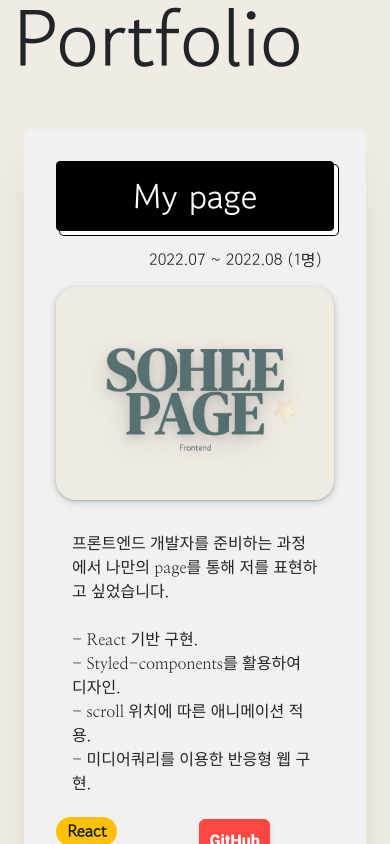
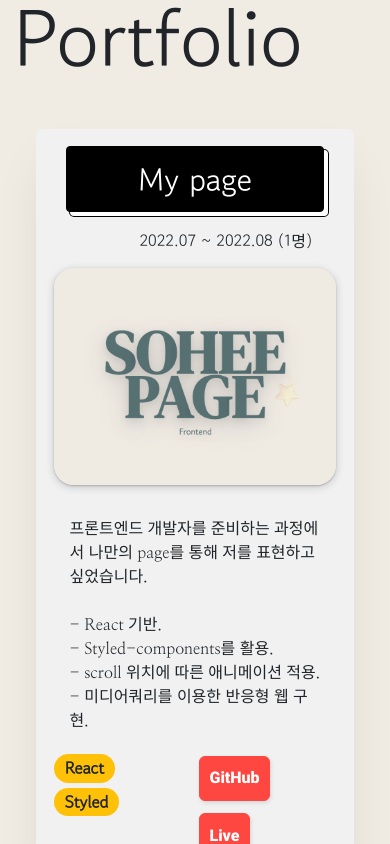
Before and after one commit to sohee063/sohee-page, a React (Create React App) app: page / in a window 390 px wide. Shown: the part 4820-5664 px from the top of the page. Built offline with nearby package versions, Linux system fonts and the light colour scheme.

Commit message:
반응형 다듬기

```diff
--- a/src/component/PortfolioTitle.jsx
+++ b/src/component/PortfolioTitle.jsx
@@ -7,10 +7,10 @@ const PortfolioTitle = () => {
     <Container>
       <PortfolioTitleBox>
         <Row>
-          <Col lg={3} sm={12}>
+          <Col lg={4} sm={12}>
             My page
           </Col>
-          <Col lg={9} sm={12}>
+          <Col lg={8} sm={12}>
             2022.07 ~ 2022.08 (1명)
           </Col>
         </Row>
@@ -30,7 +30,7 @@ const PortfolioTitleBox = styled.div`
       border-radius: 4px;
       box-shadow: #fff 4px 4px 0 0, #000 4px 4px 0 1px;
       color: #fff;
-      font-size: 35px;
+      font-size: 2rem;
       padding: 0.5rem;
       text-align: center;
       margin-bottom: 1rem;
--- a/src/page/Portfolio/Mypage.jsx
+++ b/src/page/Portfolio/Mypage.jsx
@@ -11,16 +11,16 @@ const Mypage = () => {
       <SoheePageBox>
         <PortfolioTitle />
         <Row>
-          <Col lg={5} sm={12}>
+          <Col lg={6} sm={12}>
             <Image src={soheepage} />
           </Col>
-          <Col lg={7} sm={12}>
+          <Col lg={6} sm={12}>
             <Contents>
               프론트엔드 개발자를 준비하는 과정에서 나만의 page를 통해 저를
               표현하고 싶었습니다.
               <br />
-              <br />- React 기반 구현.
-              <br />- Styled-components를 활용하여 디자인.
+              <br />- React 기반.
+              <br />- Styled-components를 활용.
               <br />- scroll 위치에 따른 애니메이션 적용.
               <br />- 미디어쿼리를 이용한 반응형 웹 구현.
             </Contents>
@@ -38,7 +38,7 @@ const SoheePageBox = styled.div`
   flex-direction: column;
   background-color: #f1f1f1;
   /* background: rgba(255, 255, 255, 0.8); */
-  padding: 2rem;
+  padding: 1.1rem;
   box-shadow: rgba(0, 0, 0, 0.1) 0px 25px 50px -12px;
   > :nth-child(2) {
     display: flex;
--- a/src/page/Portfolio/Portfolio.jsx
+++ b/src/page/Portfolio/Portfolio.jsx
@@ -1,25 +1,30 @@
 import React from "react";
 import Mypage from "./Mypage";
 import styled from "styled-components";
-import { Container } from "react-bootstrap";
+import { Container, Row, Col } from "react-bootstrap";
 
 const Portfolio = ({ here }) => {
   return (
     <PortfolioBox here={here}>
       <Container>
         <PortfolioTitie>Portfolio</PortfolioTitie>
-        <Mypage />
+        <Row lg={12}>
+          <Col lg={9} sm={12}>
+            <Mypage />
+          </Col>
+        </Row>
       </Container>
     </PortfolioBox>
   );
 };
-const PortfolioTitie = styled.div`
-  font-size: 5rem;
-  margin-bottom: 2rem;
-`;
+
 const PortfolioBox = styled.div`
   padding-top: 10rem;
   padding-bottom: 10rem;
+  > div > div:nth-child(2) {
+    display: flex;
+    justify-content: center;
+  }
 
   @keyframes loadEffect5 {
     0% {
@@ -41,5 +46,9 @@ const PortfolioBox = styled.div`
     }
   }};
 `;
+const PortfolioTitie = styled.div`
+  font-size: 5rem;
+  margin-bottom: 2rem;
+`;
 
 export default Portfolio;
```
